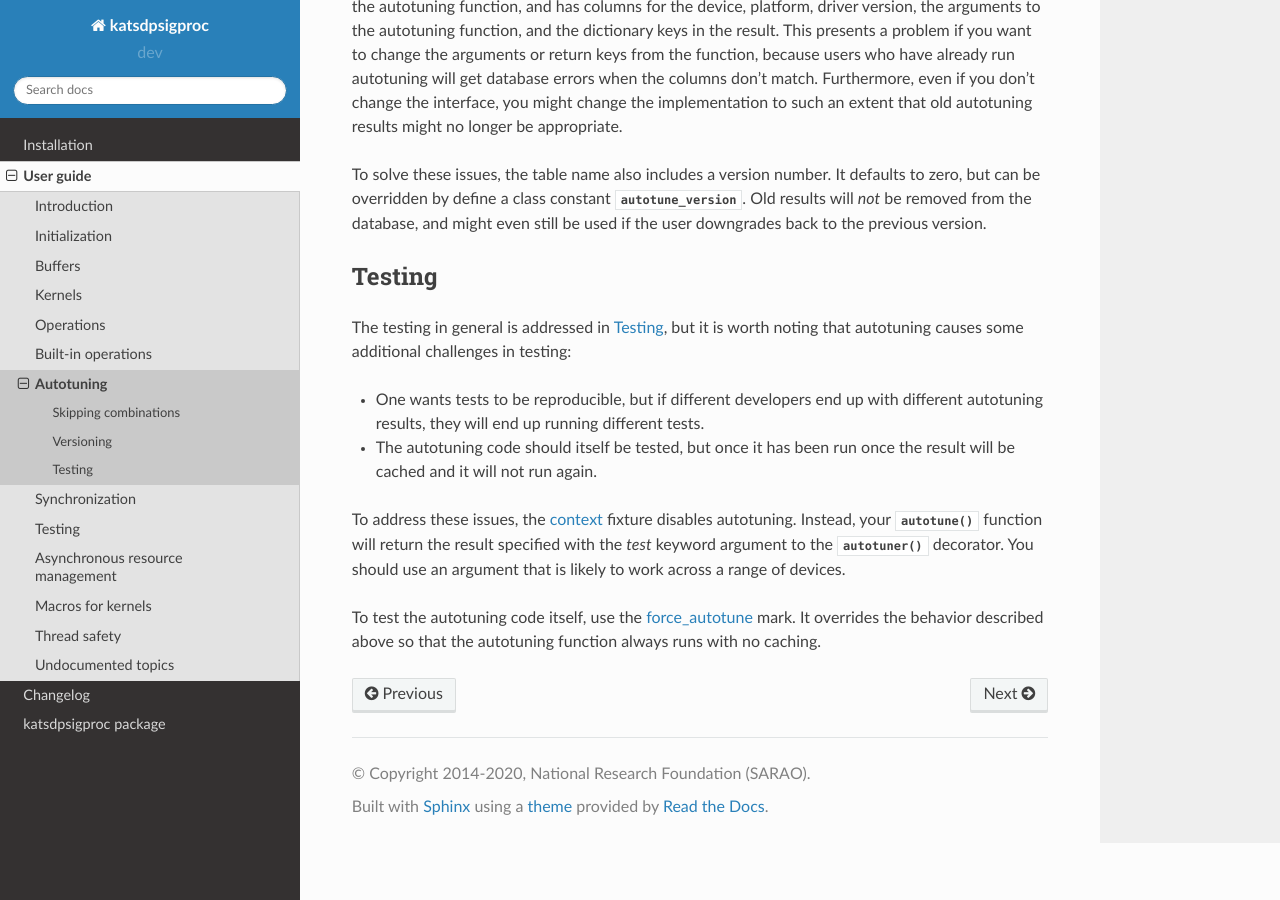
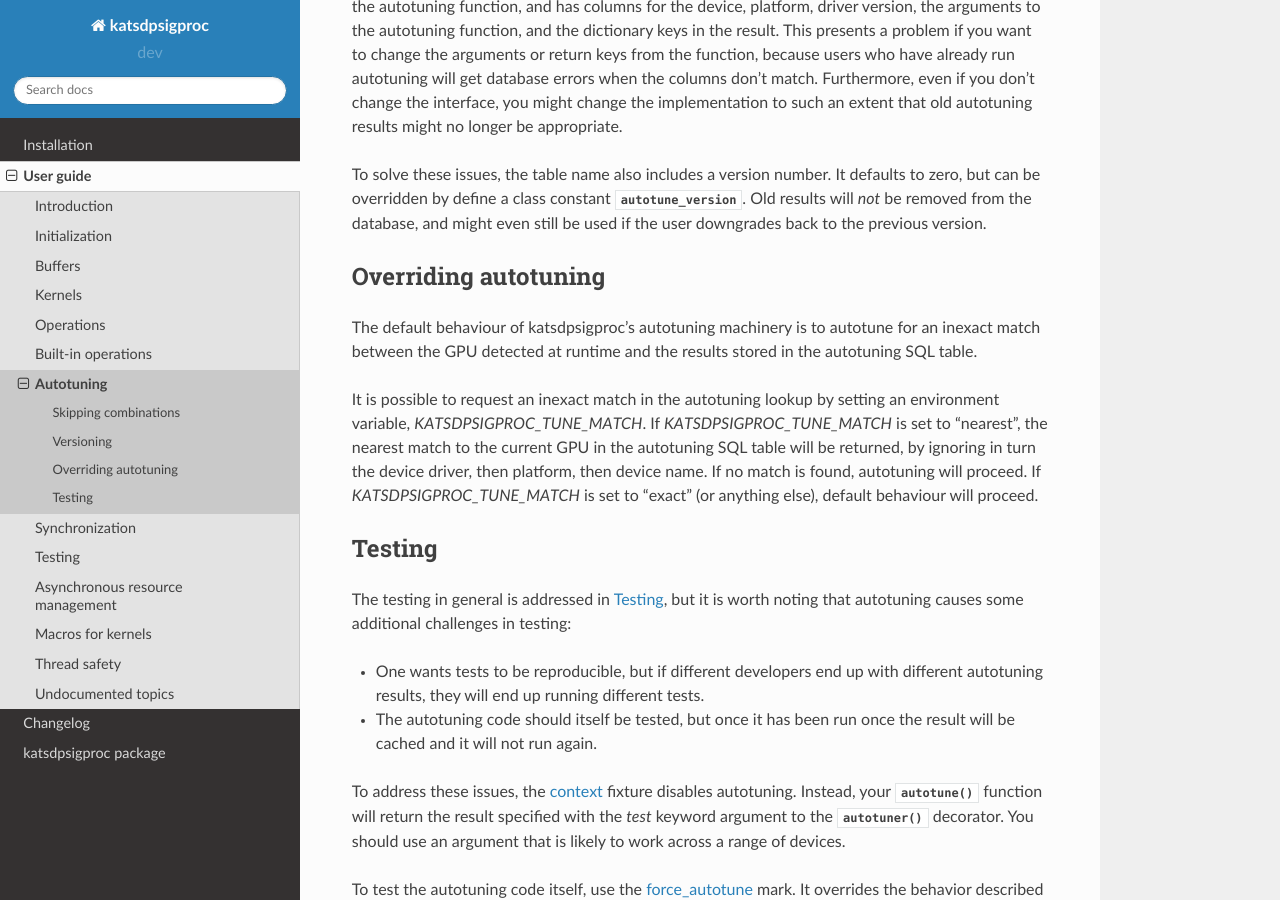
Before and after one commit to ska-sa/katsdpsigproc, a Sphinx documentation site: the page built from doc/user/autotune.rst, in a window 1280 px wide and 900 px high, scrolled down 2639 px. Built offline with Sphinx 7.4.7 and the Read the Docs theme 2.0.0, drawn with Linux system fonts in a browser that asks for light colours.

Commit message:
update docs for autotuning override env variable

```diff
--- a/doc/user/autotune.rst
+++ b/doc/user/autotune.rst
@@ -148,6 +148,20 @@ defaults to zero, but can be overridden by define a class constant
 database, and might even still be used if the user downgrades back to the
 previous version.
 
+Overriding autotuning
+---------------------
+The default behaviour of katsdpsigproc's autotuning machinery is to autotune for an
+inexact match between the GPU detected at runtime and the results stored in the
+autotuning SQL table.
+
+It is possible to request an inexact match in the autotuning lookup by setting
+an environment variable, `KATSDPSIGPROC_TUNE_MATCH`. If `KATSDPSIGPROC_TUNE_MATCH`
+is set to "nearest", the nearest match to the current GPU in the autotuning SQL
+table will be returned, by ignoring in turn the device driver, then platform,
+then device name. If no match is found, autotuning will proceed. If
+`KATSDPSIGPROC_TUNE_MATCH` is set to "exact" (or anything else), default behaviour
+will proceed.
+
 .. _autotune-testing:
 
 Testing
```
Also changed, not shown: 1 other file.
